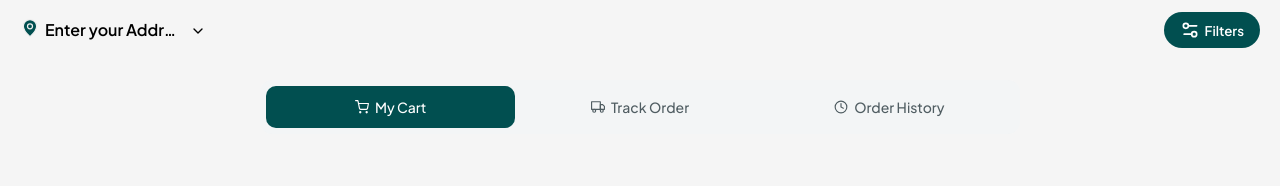
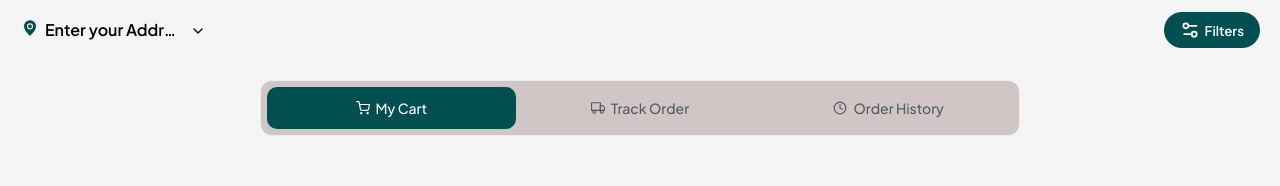
Before and after one commit to ay30bg/droppa, a React (Create React App) app: page /orders in a window 1280 px wide. Shown: the top 186 px of the page. Built offline with nearby package versions, Linux system fonts and the light colour scheme.

Commit message:
Update orders.css

```diff
--- a/src/styles/orders.css
+++ b/src/styles/orders.css
@@ -7,7 +7,8 @@
 
 .order-tabs {
   display: flex;
-  background: #f3f5f6;
+  background: #D0C6C6;
+  border: 1px solid #eee;
   border-radius: 12px;
   padding: 6px;
   overflow: hidden;
```
